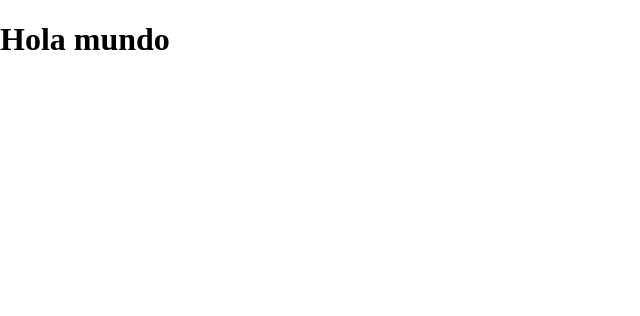
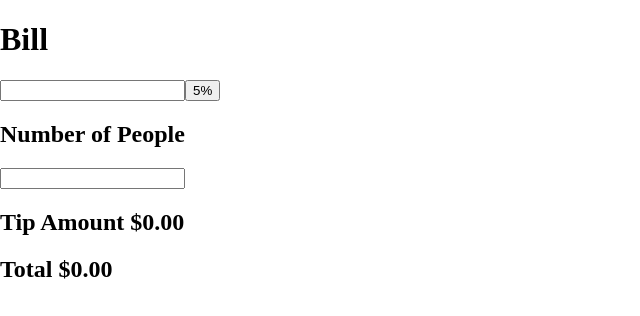
Before and after one commit to carlosqdev/calculator-of-tip, a React (Create React App) app: page / in a window 1280 px wide. Shown: the top 316 px of the page, without its empty margins (0-640 px from the left). Built offline with nearby package versions, Linux system fonts and the light colour scheme.

Commit message:
Feat: Creacón de primeros componentes

```diff
--- a/src/App.js
+++ b/src/App.js
@@ -1,6 +1,19 @@
+import React from "react";
+import Bill from "./Bill/Bill";
+import NumberOfPeople from "./NumberOfPeople/NumberOfPeople";
+import TipAmount from "./TipAmount/TipAmount";
+import TipPercentaje from "./TipPercentaje/TipPercentaje";
+import Total from "./Total/Total";
+
 function App() {
   return (
-    <h1>Hola mundo</h1>
+    <>
+      <Bill />
+      <TipPercentaje />
+      <NumberOfPeople />
+      <TipAmount />
+      <Total />
+    </>
   );
 }
 
--- /dev/null
+++ b/src/Bill/Bill.jsx
@@ -0,0 +1,12 @@
+import React from "react";
+
+function Bill() {
+  return (
+    <>
+      <h1>Bill</h1>
+      <input type="text" name="bill" id="bill" />
+    </>
+  );
+}
+
+export default Bill;
--- /dev/null
+++ b/src/NumberOfPeople/NumberOfPeople.jsx
@@ -0,0 +1,12 @@
+import React from "react";
+
+function NumberOfPeople() {
+  return (
+    <>
+      <h2>Number of People</h2>
+      <input type="number" name="" id="" />
+    </>
+  )
+}
+
+export default NumberOfPeople;
--- /dev/null
+++ b/src/TipAmount/TipAmount.jsx
@@ -0,0 +1,9 @@
+import React from "react";
+
+function TipAmount() {
+  return (
+    <h2>Tip Amount $0.00</h2>
+  )
+}
+
+export default TipAmount;
--- /dev/null
+++ b/src/TipPercentaje/TipPercentaje.jsx
@@ -0,0 +1,9 @@
+import React from "react";
+
+function TipPercentaje() {
+  return (
+      <button>5%</button>
+  )
+}
+
+export default TipPercentaje;
--- /dev/null
+++ b/src/Total/Total.jsx
@@ -0,0 +1,9 @@
+import React from "react";
+
+function Total() {
+  return (
+    <h2>Total $0.00</h2>
+  )
+}
+
+export default Total;
```
